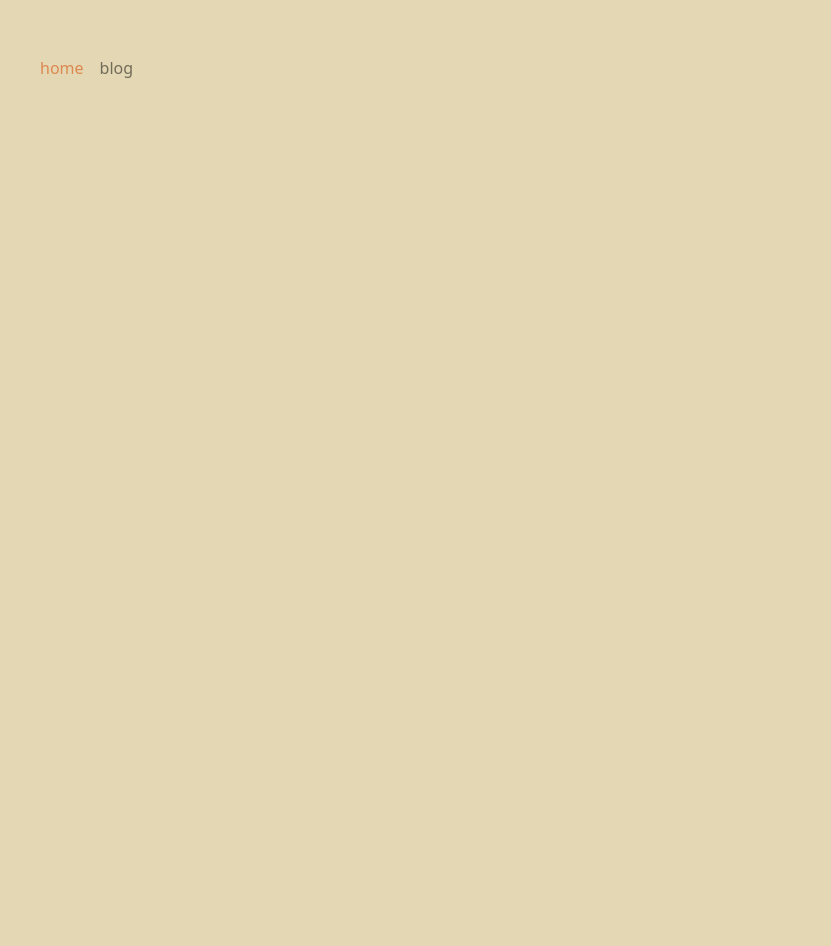
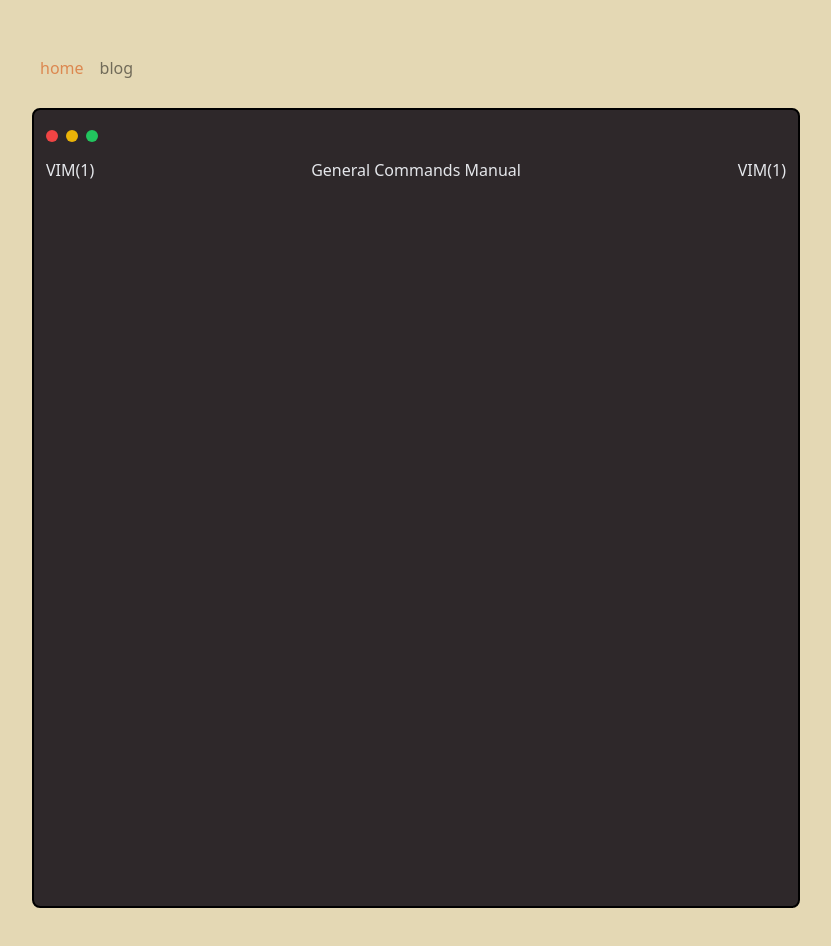
Before and after one commit to shivajichalise/personalsite, a React (Vite) app in the folder v2/: page / in a window 1280 px wide. Shown: the top 946 px of the page, without its empty margins (224-1055 px from the left). Before the commit the page ends 800 px from the top, so only its background shows below. Built offline with nearby package versions, Linux system fonts and the light colour scheme.

Commit message:
created wrapper for Terminal component

```diff
--- /dev/null
+++ b/v2/src/components/Terminal.jsx
@@ -0,0 +1,18 @@
+const Terminal = () => {
+  return (
+    <div className="flex flex-col my-5 border-solid border-2 rounded-lg bg-primary border-black h-screen p-3 text-gray-200">
+      <div className="flex space-x-2 my-2">
+        <div className="bg-red-500 rounded-full w-3 h-3"></div>
+        <div className="bg-yellow-500 rounded-full w-3 h-3"></div>
+        <div className="bg-green-500 rounded-full w-3 h-3"></div>
+      </div>
+      <div className="flex justify-between my-2">
+        <h3>VIM(1)</h3>
+        <h3>General Commands Manual</h3>
+        <h3>VIM(1)</h3>
+      </div>
+    </div>
+  );
+};
+
+export default Terminal;
--- a/v2/src/pages/Home.tsx
+++ b/v2/src/pages/Home.tsx
@@ -1,9 +1,11 @@
 import Navbar from "../components/Navbar";
+import Terminal from "../components/Terminal";
 
 const Home = () => {
   return (
     <div className="bg-base-100">
       <Navbar />
+      <Terminal />
     </div>
   );
 };
--- a/v2/tailwind.config.js
+++ b/v2/tailwind.config.js
@@ -2,6 +2,7 @@
 export default {
   content: ["./index.html", "./src/**/*.{js,ts,jsx,tsx}"],
   theme: {
+    extend: {
       colors: {
         primary: "#2E282A",
         secondary: "#DC8850",
@@ -10,7 +11,7 @@
         "base-100": "#E4D8B4",
         "base-300": "#D4BF87",
       },
-    extend: {},
+    },
   },
   plugins: [],
 };
```
Lines whose indentation alone changed are shown as unchanged.
